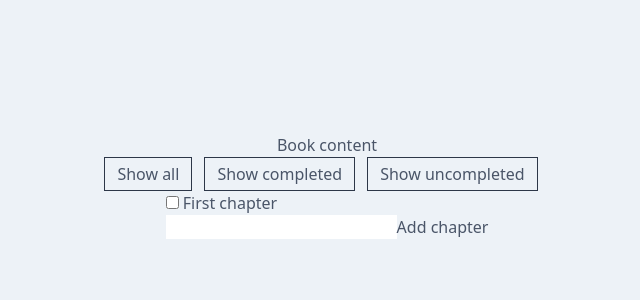
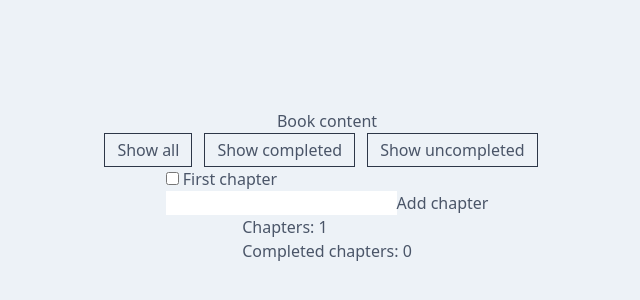
Before and after one commit to avbelyshev/redux-start, a React (Create React App) app: page / in a window 1280 px wide. Shown: the part 214-514 px from the top of the page, without its empty margins (313-953 px from the left). Built offline with nearby package versions, Linux system fonts and the light colour scheme.

Commit message:
Add content counter

```diff
--- a/src/App.js
+++ b/src/App.js
@@ -4,6 +4,7 @@ import store from './redux/store';
 
 import Filter from "./components/Filter";
 import BookContent from "./components/BookContent";
+import ContentCounter from "./components/ContentCounter";
 
 function App() {
   return (
@@ -12,6 +13,7 @@ function App() {
         Book content
         <Filter />
         <BookContent />
+        <ContentCounter />
       </div>
     </Provider>
   );
--- /dev/null
+++ b/src/components/ContentCounter/ContentCounter.js
@@ -0,0 +1,12 @@
+import React from 'react';
+
+const ContentCounter = ({ chaptersCount, completedChaptersCount }) => {
+  return (
+    <div>
+      <div>Chapters: {chaptersCount}</div>
+      <div>Completed chapters: {completedChaptersCount}</div>
+    </div>
+  )
+};
+
+export default ContentCounter;
--- /dev/null
+++ b/src/components/ContentCounter/index.js
@@ -0,0 +1,15 @@
+import { connect } from 'react-redux';
+
+import ContentCounter from "./ContentCounter";
+
+const mapStateToProps = (state) => {
+  const chaptersCount = state.content.length;
+  const completedChaptersCount = state.content.filter(chapter => chapter.completed).length;
+
+  return {
+    chaptersCount,
+    completedChaptersCount
+  }
+};
+
+export default connect(mapStateToProps, null)(ContentCounter);
```
